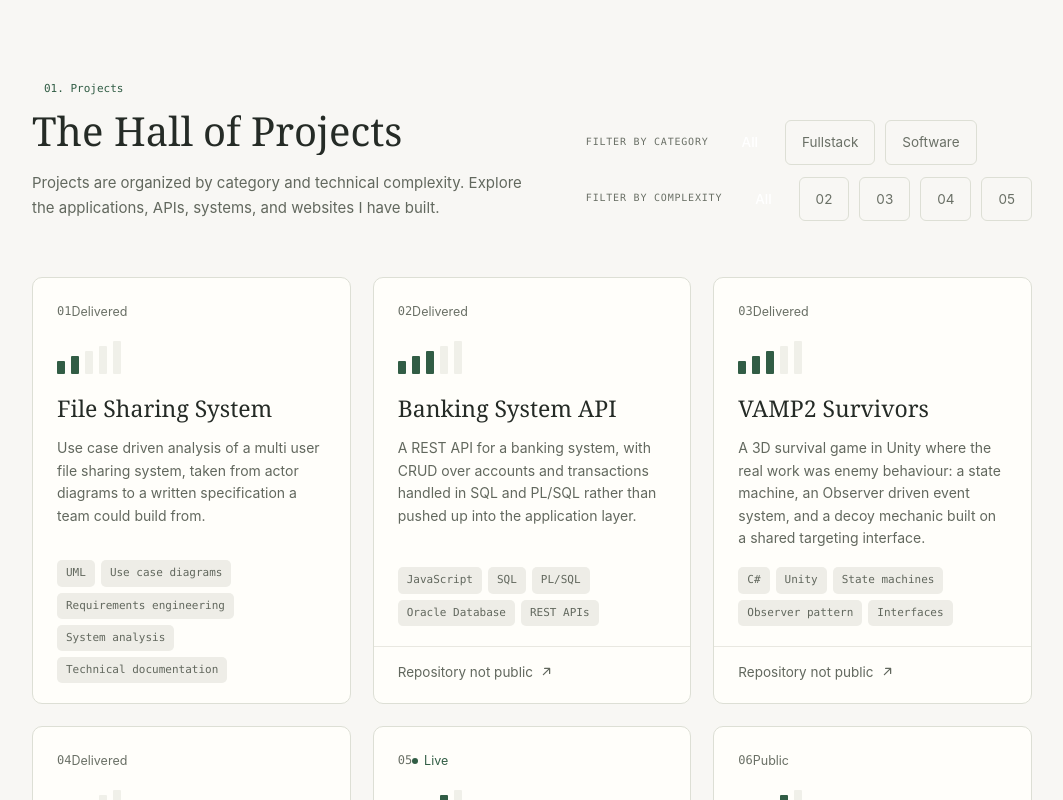
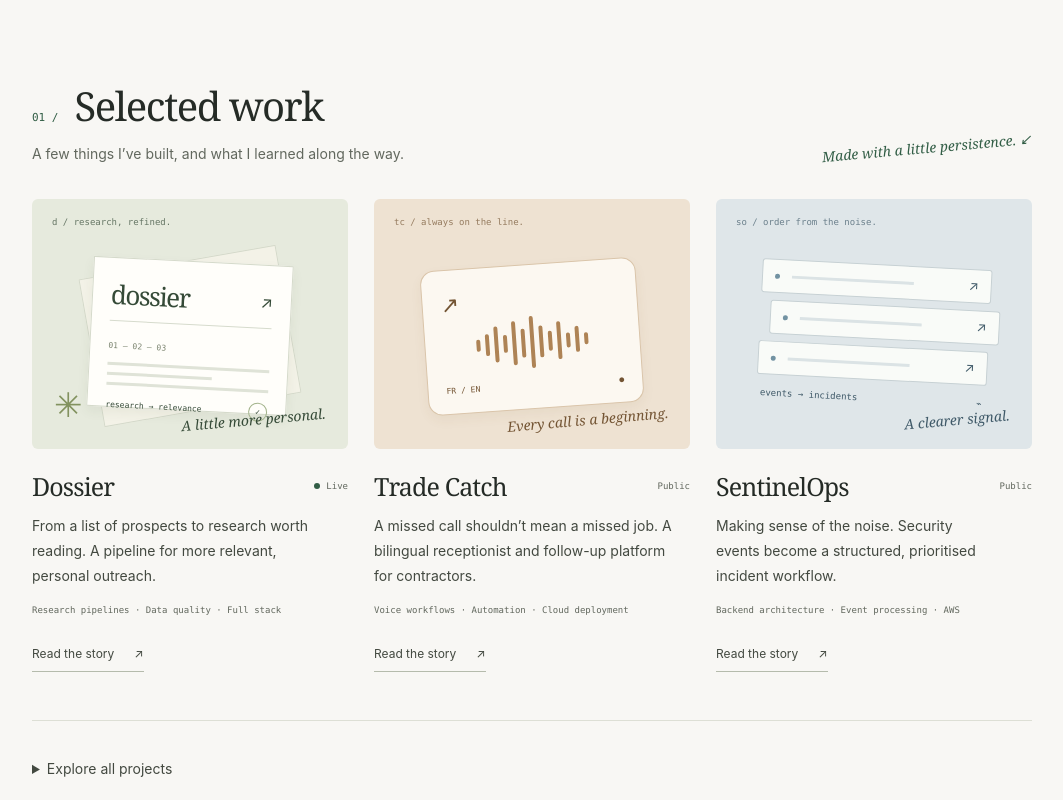
Before and after one commit to AraGhah/Portfolio, a Next.js app: page /en in a window 1280 px wide. Shown: the part 640-1440 px from the top of the page, without its empty margins (108-1171 px from the left). Built offline with nearby package versions, Linux system fonts and the light colour scheme.

Commit message:
Give featured work room to tell its story

```diff
--- a/components/hall/Hall.module.css
+++ b/components/hall/Hall.module.css
@@ -1,56 +1,10 @@
-.header {
-  display: flex;
-  flex-wrap: wrap;
-  align-items: flex-end;
-  justify-content: space-between;
-  gap: 28px 40px;
-  margin-bottom: clamp(36px, 5vw, 56px);
-}
-
-.filters {
-  display: flex;
-  flex-direction: column;
-  align-items: flex-start;
-  gap: 12px;
-}
-
-.headerText {
-  max-width: 720px;
-}
-
-.empty {
-  margin: 80px auto;
-  text-align: center;
-  font-size: var(--t-body-sm);
-  color: var(--ink-label);
-}
-
-.title {
-  font-family: var(--font-display);
-  font-size: var(--t-h2-hall);
-  font-weight: 400;
-  line-height: 1.02;
-  color: var(--ink);
-  margin: 0 0 18px;
-}
-
-.intro {
-  margin: 0;
-  font-size: var(--t-body-sm);
-  line-height: 1.7;
-  color: var(--ink-dim);
-  max-width: 54ch;
-}
-
-.grid {
-  display: grid;
-  grid-template-columns: repeat(auto-fill, minmax(290px, 1fr));
-  gap: 22px;
-  list-style: none;
-  margin: 0;
-  padding: 0;
-}
-
-.grid > li {
-  list-style: none;
-}
+.header { display: flex; justify-content: space-between; align-items: flex-end; gap: 24px; margin-bottom: 34px; }
+.header :global(.section-heading) { margin-bottom: 12px; }
+.intro { font-size: 14px; margin: 0; color: var(--ink-muted); }
+.annotation { font: italic 14px var(--font-display); color: var(--acc); transform: rotate(-5deg); padding-bottom: 8px; white-space: nowrap; }
+.grid { display: grid; grid-template-columns: repeat(3, minmax(0, 1fr)); gap: 26px; }
+.archive { margin-top: 48px; border-top: 1px solid var(--line); padding-top: 24px; }
+.archive summary { cursor: pointer; font-size: 14px; padding: 12px 0; }
+.archive li { padding-block: 8px; }
+@media (max-width: 800px) { .annotation { display: none; } .grid { gap: 18px; } }
+@media (max-width: 700px) { .grid { grid-template-columns: minmax(0, 1fr); gap: 38px; } }
--- a/components/hall/Hall.tsx
+++ b/components/hall/Hall.tsx
@@ -1,141 +1,30 @@
-'use client';
-
-import { useCallback, useMemo, useState } from 'react';
-import { AnimatePresence, motion } from 'framer-motion';
 import { useLocale, useTranslations } from 'next-intl';
-import { RevealHeading } from '@/components/motion/RevealHeading';
-import { getProjects } from '@/lib/projects';
-import type { Project } from '@/lib/types';
-import { CaseStudyContent } from '@/components/case-study/CaseStudyContent';
-import { CaseStudyOverlay } from '@/components/case-study/CaseStudyOverlay';
-import {
-  CategoryFilter,
-  type CategoryFilterValue,
-} from './CategoryFilter';
-import { ComplexityFilter, type FilterLevel } from './ComplexityFilter';
+import { getFeaturedProjects, getArchivedProjects } from '@/lib/projects';
+import { Link } from '@/i18n/navigation';
 import { ProjectCard } from './ProjectCard';
 import styles from './Hall.module.css';
 
-const EASE = [0.16, 0.84, 0.28, 1] as const;
-
 export function Hall() {
+  const locale = useLocale();
   const t = useTranslations('hall');
-  const tNav = useTranslations('nav');
-  const locale = useLocale();
-  const projects = getProjects(locale);
-
-  const [categoryFilter, setCategoryFilter] =
-    useState<CategoryFilterValue>('all');
-  const [filterLevel, setFilterLevel] = useState<FilterLevel>(0);
-  const [openSlug, setOpenSlug] = useState<string | null>(null);
-
-  const visibleProjects = useMemo(() => {
-    return projects.filter((project) => {
-      const categoryOk =
-        categoryFilter === 'all' || project.category === categoryFilter;
-      const complexityOk =
-        filterLevel === 0 || project.complexity === filterLevel;
-      return categoryOk && complexityOk;
-    });
-  }, [projects, categoryFilter, filterLevel]);
-
-  const openProject: Project | undefined = openSlug
-    ? projects.find((p) => p.slug === openSlug)
-    : undefined;
-
-  const openCard = useCallback((slug: string) => {
-    setOpenSlug(slug);
-  }, []);
-
-  const closeCard = useCallback(() => {
-    setOpenSlug(null);
-  }, []);
-
   return (
-    <section id="hall" className="section-block section-block--base" aria-labelledby="hall-heading">
+    <section id="hall" className="section-block" aria-labelledby="hall-heading">
       <div className="container-content">
-        <span className="eyebrow-num">
-          <span className="eyebrow-line" aria-hidden />
-          01. {tNav('hall')}
-        </span>
-
         <div className={styles.header}>
-          <div className={styles.headerText}>
-            <RevealHeading
-              id="hall-heading"
-              className={styles.title}
-              segments={[{ text: t('title') }]}
-            />
-            <motion.p
-              className={styles.intro}
-              initial={{ opacity: 0, y: 20 }}
-              whileInView={{ opacity: 1, y: 0 }}
-              viewport={{ once: true }}
-              transition={{ duration: 0.9, ease: EASE, delay: 0.25 }}
-            >
-              {t('intro')}
-            </motion.p>
+          <div>
+            <div className="section-heading"><span className="section-number">01 /</span><h2 id="hall-heading">{t('title')}</h2></div>
+            <p className={styles.intro}>{t('intro')}</p>
           </div>
-          <motion.div
-            className={styles.filters}
-            initial={{ opacity: 0, y: 20 }}
-            whileInView={{ opacity: 1, y: 0 }}
-            viewport={{ once: true }}
-            transition={{ duration: 0.9, ease: EASE, delay: 0.4 }}
-          >
-            <CategoryFilter
-              activeCategory={categoryFilter}
-              onChange={setCategoryFilter}
-            />
-            <ComplexityFilter activeLevel={filterLevel} onChange={setFilterLevel} />
-          </motion.div>
+          <span className={styles.annotation} aria-hidden>Made with a little persistence. ↙</span>
         </div>
-
-        <ul className={styles.grid}>
-          <AnimatePresence mode="popLayout" initial={false}>
-            {visibleProjects.map((project, index) => (
-              <motion.li
-                key={project.slug}
-                layout
-                initial={{ opacity: 0, y: 24 }}
-                animate={{ opacity: 1, y: 0 }}
-                exit={{ opacity: 0, y: -16, transition: { duration: 0.25 } }}
-                viewport={{ once: true, margin: '0px 0px -10% 0px' }}
-                transition={{
-                  duration: 0.6,
-                  ease: EASE,
-                  delay: Math.min(index, 8) * 0.05,
-                  layout: { type: 'spring', stiffness: 260, damping: 30 },
-                }}
-              >
-                <ProjectCard project={project} onOpen={openCard} />
-              </motion.li>
-            ))}
-          </AnimatePresence>
-        </ul>
-
-        <AnimatePresence>
-          {visibleProjects.length === 0 ? (
-            <motion.p
-              key="empty"
-              className={styles.empty}
-              initial={{ opacity: 0, y: 12 }}
-              animate={{ opacity: 1, y: 0 }}
-              exit={{ opacity: 0 }}
-            >
-              {t('empty')}
-            </motion.p>
-          ) : null}
-        </AnimatePresence>
+        <div className={styles.grid}>
+          {getFeaturedProjects(locale).map((project) => <ProjectCard key={project.slug} project={project} />)}
+        </div>
+        <details className={styles.archive}>
+          <summary>{t('archiveToggle')}</summary>
+          <ul>{getArchivedProjects(locale).map((project) => <li key={project.slug}><Link href={`/projects/${project.slug}`}>{project.title} ↗</Link></li>)}</ul>
+        </details>
       </div>
-
-      <CaseStudyOverlay
-        open={!!openProject}
-        onClose={closeCard}
-        title={openProject?.title ?? ''}
-      >
-        {openProject ? <CaseStudyContent project={openProject} /> : null}
-      </CaseStudyOverlay>
     </section>
   );
 }
--- a/components/hall/ProjectCard.module.css
+++ b/components/hall/ProjectCard.module.css
@@ -1,126 +1,13 @@
-.card {
-  position: relative;
-  height: 100%;
-  display: flex;
-  flex-direction: column;
-  border: 1px solid var(--line);
-  border-radius: 10px;
-  background: var(--bg-raised);
-  transition:
-    border-color 300ms var(--ease-out),
-    box-shadow 300ms var(--ease-out),
-    transform 300ms var(--ease-out);
-}
-
-.card:hover {
-  border-color: rgba(var(--acc-rgb), 0.4);
-  box-shadow: 0 24px 48px -32px rgba(20, 24, 30, 0.2);
-  transform: translateY(-3px);
-}
-
-.cardButton {
-  display: flex;
-  flex-direction: column;
-  flex: 1;
-  width: 100%;
-  text-align: left;
-  padding: 24px 24px 20px;
-  cursor: pointer;
-}
-
-.cardHead {
-  display: flex;
-  align-items: center;
-  justify-content: space-between;
-  margin-bottom: 18px;
-}
-
-.index {
-  font-family: var(--font-mono);
-  font-size: 12px;
-  color: var(--ink-label);
-}
-
-.status {
-  display: inline-flex;
-  align-items: center;
-  gap: 6px;
-  font-family: var(--font-body);
-  font-size: 12.5px;
-  color: var(--ink-label);
-}
-
-.statusLive {
-  color: var(--c-success);
-}
-
-.statusDot {
-  width: 6px;
-  height: 6px;
-  border-radius: 50%;
-  background: var(--c-success);
-}
-
-.meter {
-  margin-bottom: 16px;
-}
-
-.title {
-  font-family: var(--font-display);
-  font-size: 23px;
-  font-weight: 400;
-  color: var(--ink);
-  margin: 0 0 10px;
-  transition: color 300ms var(--ease-out);
-}
-
-.card:hover .title {
-  color: var(--acc);
-}
-
-.tagline {
-  margin: 0;
-  font-size: 14px;
-  line-height: 1.6;
-  color: var(--ink-muted);
-  flex: 1;
-}
-
-.stack {
-  display: flex;
-  flex-wrap: wrap;
-  gap: 6px;
-  list-style: none;
-  margin: 18px 0 0;
-  padding: 0;
-}
-
-.tech {
-  font-family: var(--font-mono);
-  font-size: 11px;
-  padding: 4px 9px;
-  border-radius: 5px;
-  color: var(--ink-muted);
-  background: var(--bg-panel);
-}
-
-.links {
-  display: flex;
-  flex-wrap: wrap;
-  gap: 16px;
-  padding: 14px 24px 20px;
-  border-top: 1px solid var(--line-faint);
-}
-
-.link {
-  display: inline-flex;
-  align-items: center;
-  gap: 6px;
-  font-size: 13.5px;
-  color: var(--ink-muted);
-  transition: color 250ms var(--ease-out);
-}
-
-.link:hover {
-  color: var(--acc);
-}
+.card { min-width: 0; }
+.visualLink { display: block; border-radius: 6px; }
+.visualLink:focus-visible { outline-offset: 5px; }
+.heading { display: flex; flex-wrap: wrap; gap: 8px 14px; align-items: center; justify-content: space-between; margin: 21px 0 10px; }
+.heading h3 { margin: 0; font: 400 25px/1.3 var(--font-display); letter-spacing: -.035em; }
+.heading a:hover { color: var(--acc); }
+.status { display: inline-flex; align-items: center; gap: 6px; font: 9px/1.6 var(--font-mono); color: var(--ink-muted); }
+.description { font-size: 14px; line-height: 1.8; margin-bottom: 14px; }
+.contribution { font: 9px/1.9 var(--font-mono); color: var(--ink-muted); margin-bottom: 17px; }
+.story { display: inline-flex; align-items: center; gap: 20px; padding-block: 6px; min-height: 36px; font-size: 12px; border-bottom: 1px solid var(--line-strong); }
+.story:hover { color: var(--acc); border-color: var(--acc); }
+.story span { transition: transform .2s; }
+.story:hover span { transform: translate(2px, -2px); }
--- a/components/hall/ProjectCard.tsx
+++ b/components/hall/ProjectCard.tsx
@@ -1,74 +1,28 @@
-'use client';
-
-import { useTranslations } from 'next-intl';
-import { ComplexityMeter } from './ComplexityMeter';
+import { useLocale, useTranslations } from 'next-intl';
+import { Link } from '@/i18n/navigation';
+import { getProjectNote } from '@/content/featured';
 import type { Project } from '@/lib/types';
+import { ProjectVisual } from './ProjectVisual';
 import styles from './ProjectCard.module.css';
 
-type ProjectCardProps = {
-  project: Project;
-  onOpen: (slug: string) => void;
-};
+export function ProjectCard({ project }: { project: Project }) {
+  const t = useTranslations('hall');
+  const status = useTranslations('status');
+  const locale = useLocale();
+  const note = getProjectNote(locale, project.slug);
 
-function ExternalIcon() {
   return (
-    <svg viewBox="0 0 24 24" width="15" height="15" aria-hidden fill="none" stroke="currentColor" strokeWidth="2">
-      <path d="M7 17 17 7M9 7h8v8" strokeLinecap="round" strokeLinejoin="round" />
-    </svg>
+    <article className={styles.card}>
+      <Link href={`/projects/${project.slug}`} className={styles.visualLink} aria-label={t('doorAria', { title: project.title })}>
+        <ProjectVisual slug={project.slug} />
+      </Link>
+      <div className={styles.heading}>
+        <h3><Link href={`/projects/${project.slug}`}>{project.title}</Link></h3>
+        <span className={styles.status}>{project.status === 'Live' && <span className="status-dot" aria-hidden />}{status(project.status)}</span>
+      </div>
+      <p className={styles.description}>{note?.summary ?? project.preview}</p>
+      <p className={styles.contribution}>{note?.contribution ?? project.previewStack}</p>
+      <Link href={`/projects/${project.slug}`} className={styles.story}>{t('caseStudy')} <span aria-hidden>↗</span></Link>
+    </article>
   );
 }
-
-export function ProjectCard({ project, onOpen }: ProjectCardProps) {
-  const t = useTranslations('hall');
-  const tStatus = useTranslations('status');
-
-  return (
-    <div className={styles.card}>
-      <button
-        type="button"
-        className={styles.cardButton}
-        onClick={() => onOpen(project.slug)}
-        aria-label={t('doorAria', { title: project.title })}
-      >
-        <div className={styles.cardHead}>
-          <span className={styles.index}>{project.doorNumber}</span>
-          <span className={`${styles.status} ${project.status === 'Live' ? styles.statusLive : ''}`}>
-            {project.status === 'Live' ? <span className={styles.statusDot} aria-hidden /> : null}
-            {tStatus(project.status)}
-          </span>
-        </div>
-
-        <ComplexityMeter value={project.complexity} className={styles.meter} />
-
-        <h3 className={styles.title}>{project.title}</h3>
-        <p className={styles.tagline}>{project.preview}</p>
-
-        <ul className={styles.stack}>
-          {project.stack.slice(0, 5).map((tech) => (
-            <li key={tech} className={styles.tech}>
-              {tech}
-            </li>
-          ))}
-        </ul>
-      </button>
-
-      {project.links.length ? (
-        <div className={styles.links}>
-          {project.links.map((link) => (
-            <a
-              key={link.href}
-              href={link.href}
-              target="_blank"
-              rel="noreferrer"
-              className={styles.link}
-              onClick={(e) => e.stopPropagation()}
-            >
-              {link.label}
-              <ExternalIcon />
-            </a>
-          ))}
-        </div>
-      ) : null}
-    </div>
-  );
-}
--- a/messages/en.json
+++ b/messages/en.json
@@ -64,18 +64,27 @@
     }
   },
   "hall": {
-    "title": "The Hall of Projects",
-    "intro": "Projects are organized by category and technical complexity. Explore the applications, APIs, systems, and websites I have built.",
+    "title": "Selected work",
+    "intro": "A few things I’ve built, and what I learned along the way.",
     "hint": "Click a project to open its case study",
     "filterAll": "All",
     "categoryLabel": "Filter by category",
-    "categoryFullstack": "Fullstack",
-    "categorySoftware": "Software",
+    "categoryFullstack": "Full stack",
+    "categorySoftware": "Software & games",
     "complexityLabel": "Filter by complexity",
     "openDoor": "Open door",
     "doorAria": "Open case study: {title}",
-    "closeOverlay": "Close door ✕",
-    "empty": "No door matches these filters yet."
+    "closeOverlay": "Close case study",
+    "empty": "No projects in this category.",
+    "caseStudy": "Read the story",
+    "archive": "More from the workbench",
+    "archiveIntro": "Other projects, experiments and things that taught me something.",
+    "archiveToggle": "Explore all projects",
+    "projectCount": "{count, plural, one {# project} other {# projects}}",
+    "reset": "Show all",
+    "door": "Project",
+    "back": "All projects",
+    "diagram": "Illustrative product diagram"
   },
   "caseStudy": {
     "door": "Door",
--- a/messages/fr.json
+++ b/messages/fr.json
@@ -64,18 +64,27 @@
     }
   },
   "hall": {
-    "title": "Le Couloir des projets",
-    "intro": "Les projets sont organisés par catégorie et complexité technique. Parcourez les applications, API, systèmes et sites Web que j’ai construits.",
+    "title": "Quelques projets",
+    "intro": "Ce que j’ai construit et ce que j’ai appris en chemin.",
     "hint": "Cliquez un projet pour ouvrir son étude de cas",
     "filterAll": "Tous",
     "categoryLabel": "Filtrer par catégorie",
-    "categoryFullstack": "Fullstack",
-    "categorySoftware": "Software",
+    "categoryFullstack": "Full stack",
+    "categorySoftware": "Logiciels et jeux",
     "complexityLabel": "Filtrer par complexité",
     "openDoor": "Ouvrir la porte",
     "doorAria": "Ouvrir l’étude de cas : {title}",
-    "closeOverlay": "Fermer la porte ✕",
-    "empty": "Aucune porte ne correspond à ces filtres pour l’instant."
+    "closeOverlay": "Fermer l’étude de cas",
+    "empty": "Aucun projet dans cette catégorie.",
+    "caseStudy": "Lire l’étude de cas",
+    "archive": "Aussi sur l’établi",
+    "archiveIntro": "D’autres projets, des expériences et des choses qui m’ont appris quelque chose.",
+    "archiveToggle": "Voir tous les projets",
+    "projectCount": "{count, plural, one {# projet} other {# projets}}",
+    "reset": "Tout afficher",
+    "door": "Projet",
+    "back": "Tous les projets",
+    "diagram": "Schéma illustratif du produit"
   },
   "caseStudy": {
     "door": "Porte",
```
